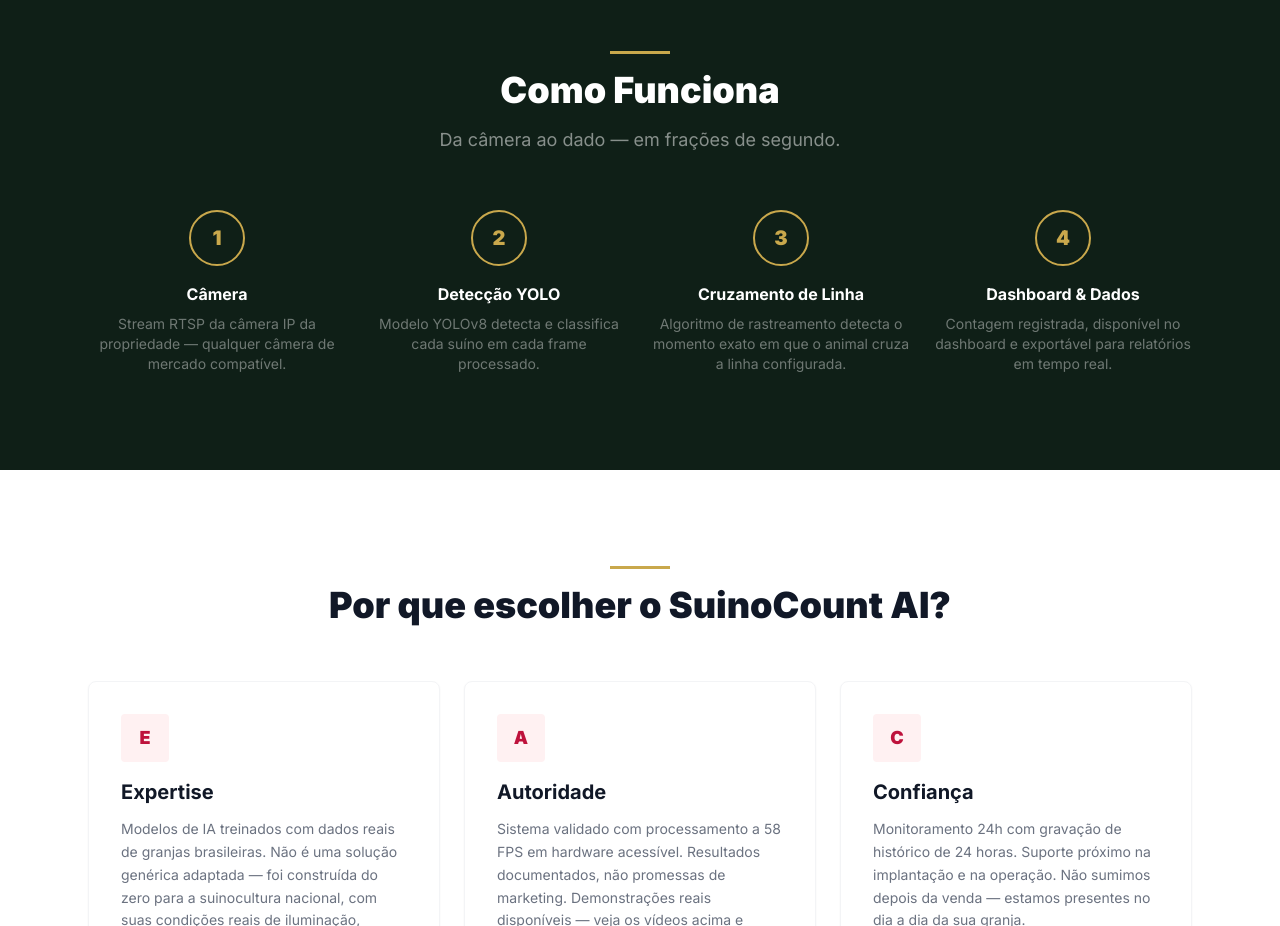
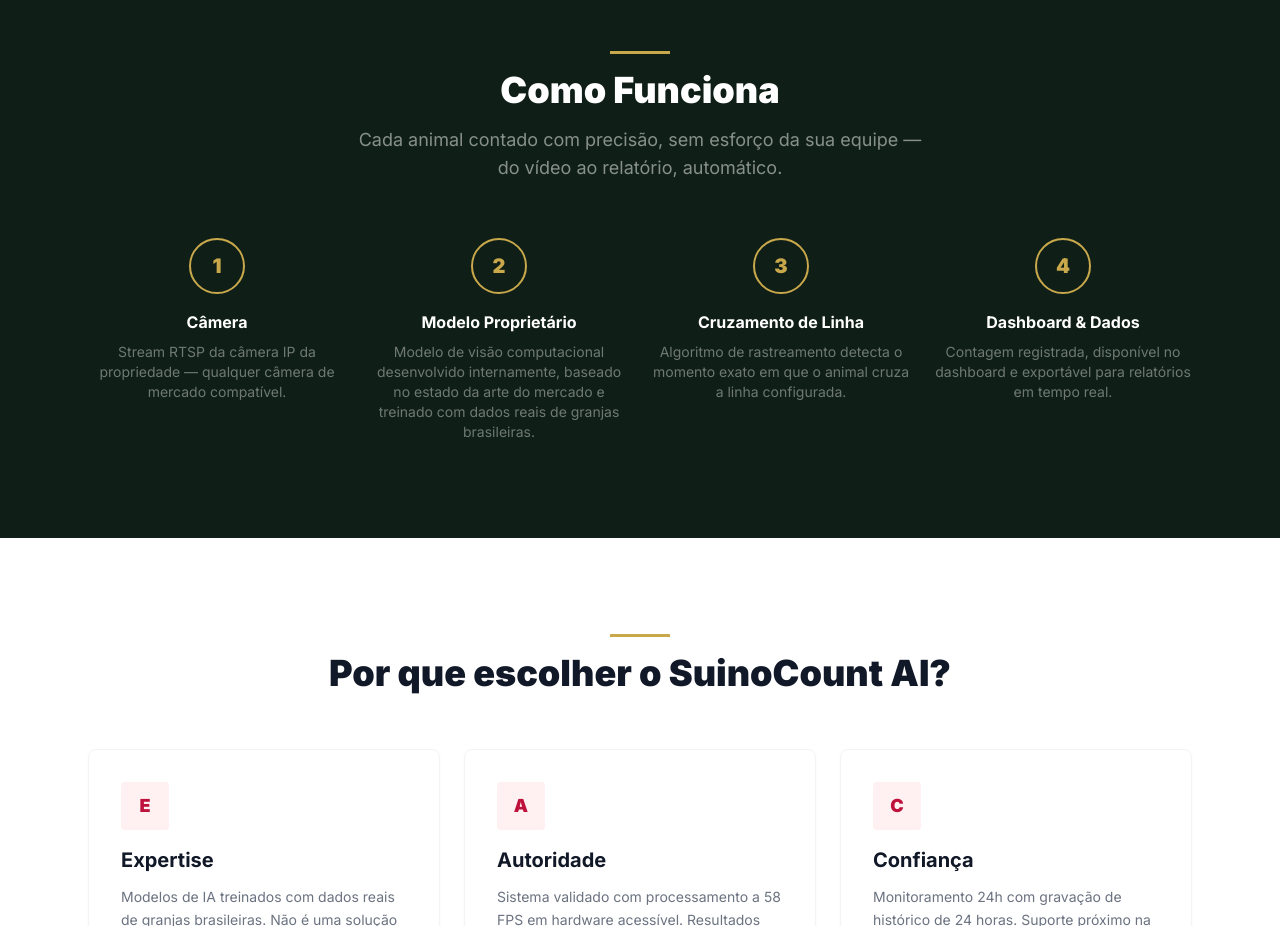
Before and after one commit to G45P4R82/ada-landing, a plain HTML site: page suinos.html in a window 1280 px wide. Shown: the part 2400-3326 px from the top of the page. Drawn offline with nearby package versions, Linux system fonts and the light colour scheme.

Commit message:
fix: remove referencia ao modelo interno, foco no valor para o cliente

```diff
--- a/suinos.html
+++ b/suinos.html
@@ -103,7 +103,7 @@
     "@type": "SoftwareApplication",
     "name": "SuinoCount AI",
     "applicationCategory": "BusinessApplication",
-    "description": "Sistema de contagem automática de suínos em tempo real com visão computacional YOLOv8. Pesagem por segmentação IA e avaliação de escore corporal.",
+    "description": "Sistema de contagem automática de suínos em tempo real com visão computacional proprietária. Pesagem por segmentação IA e avaliação de escore corporal.",
     "operatingSystem": "Web",
     "offers": { "@type": "Offer", "price": "0", "priceCurrency": "BRL" },
     "provider": { "@type": "Organization", "name": "ADA Agro", "email": "contato.olheai@gmail.com" },
@@ -313,7 +313,7 @@
         <span class="gold-line mb-4 block mx-auto"></span>
         <h2 class="text-4xl font-black text-white mb-4">Como Funciona</h2>
         <p class="text-white/50 max-w-xl mx-auto text-lg">
-          Da câmera ao dado — em frações de segundo.
+          Cada animal contado com precisão, sem esforço da sua equipe — do vídeo ao relatório, automático.
         </p>
       </div>
       <div class="grid md:grid-cols-4 gap-6">
@@ -328,8 +328,8 @@
           <div class="w-14 h-14 rounded-full border-2 border-[#C9A84C] flex items-center justify-center mx-auto mb-4">
             <span class="text-[#C9A84C] font-black text-xl">2</span>
           </div>
-          <h4 class="text-white font-bold mb-2">Detecção YOLO</h4>
-          <p class="text-white/40 text-sm">Modelo YOLOv8 detecta e classifica cada suíno em cada frame processado.</p>
+          <h4 class="text-white font-bold mb-2">Modelo Proprietário</h4>
+          <p class="text-white/40 text-sm">Modelo de visão computacional desenvolvido internamente, baseado no estado da arte do mercado e treinado com dados reais de granjas brasileiras.</p>
         </div>
         <div class="text-center">
           <div class="w-14 h-14 rounded-full border-2 border-[#C9A84C] flex items-center justify-center mx-auto mb-4">
```
